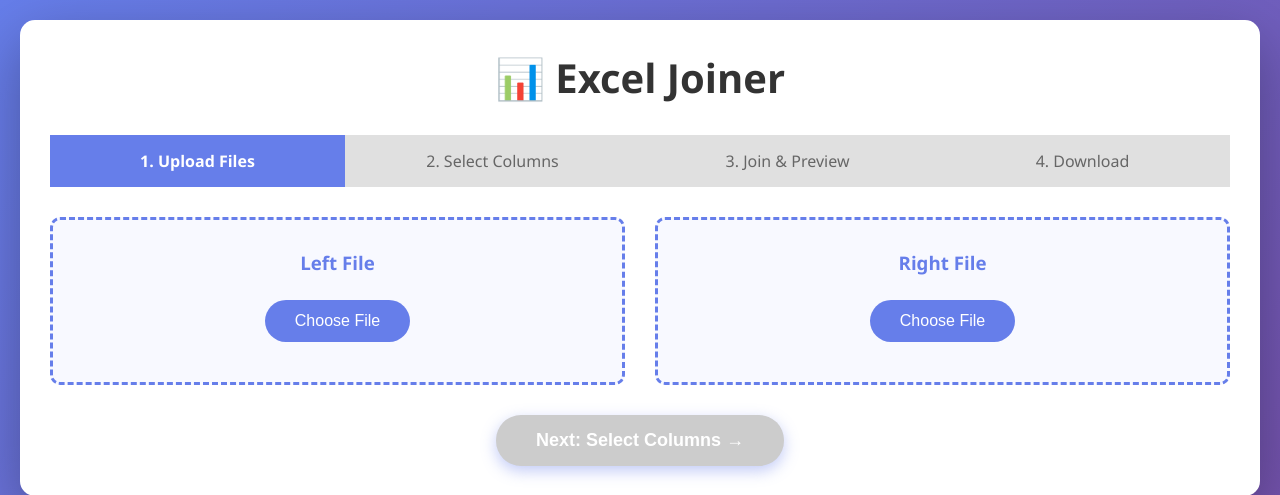
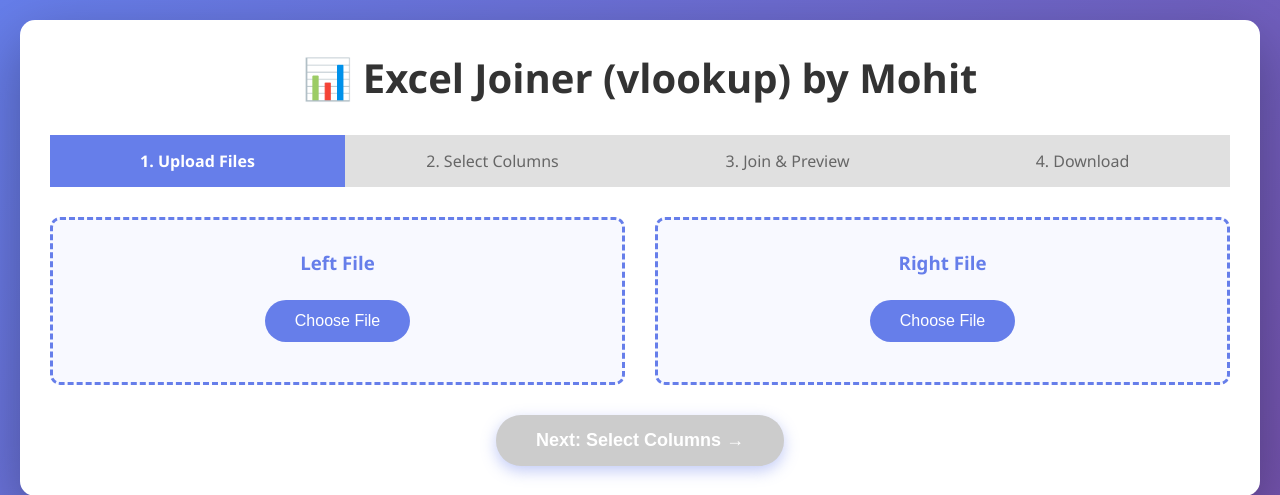
Before and after one commit to mohitraj/excel_joiner, a Flask app: page / in a window 1280 px wide. Shown: the top 495 px of the page. Run offline with Flask 3, Linux system fonts and the light colour scheme.

Commit message:
Update index.html

```diff
--- a/templates/index.html
+++ b/templates/index.html
@@ -406,7 +406,7 @@
 </head>
 <body>
     <div class="container">
-        <h1>📊 Excel Joiner</h1>
+        <h1>📊 Excel Joiner (vlookup) by Mohit</h1>
 
         <div class="progress-bar">
             <div class="progress-step active" id="progress-1">1. Upload Files</div>
```
